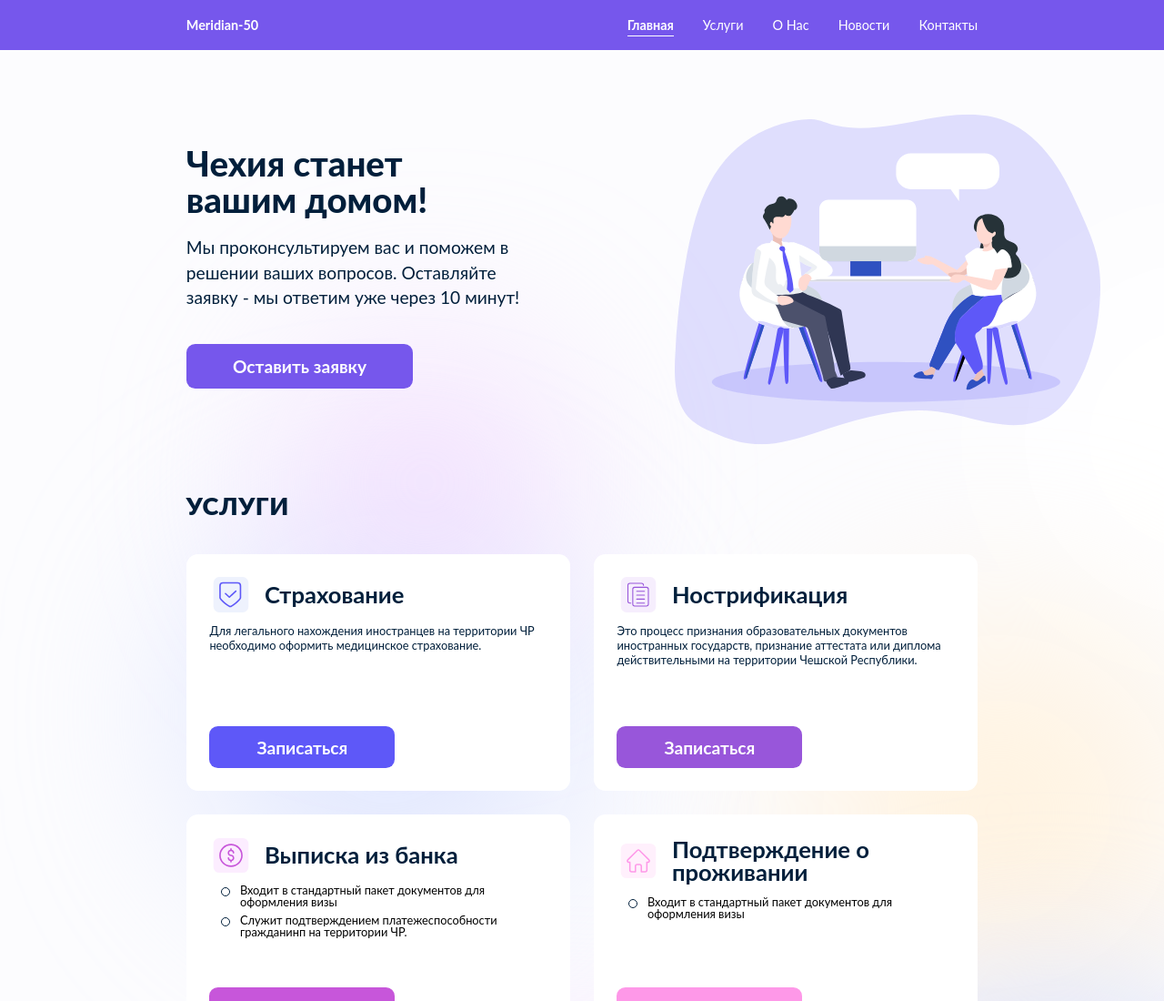
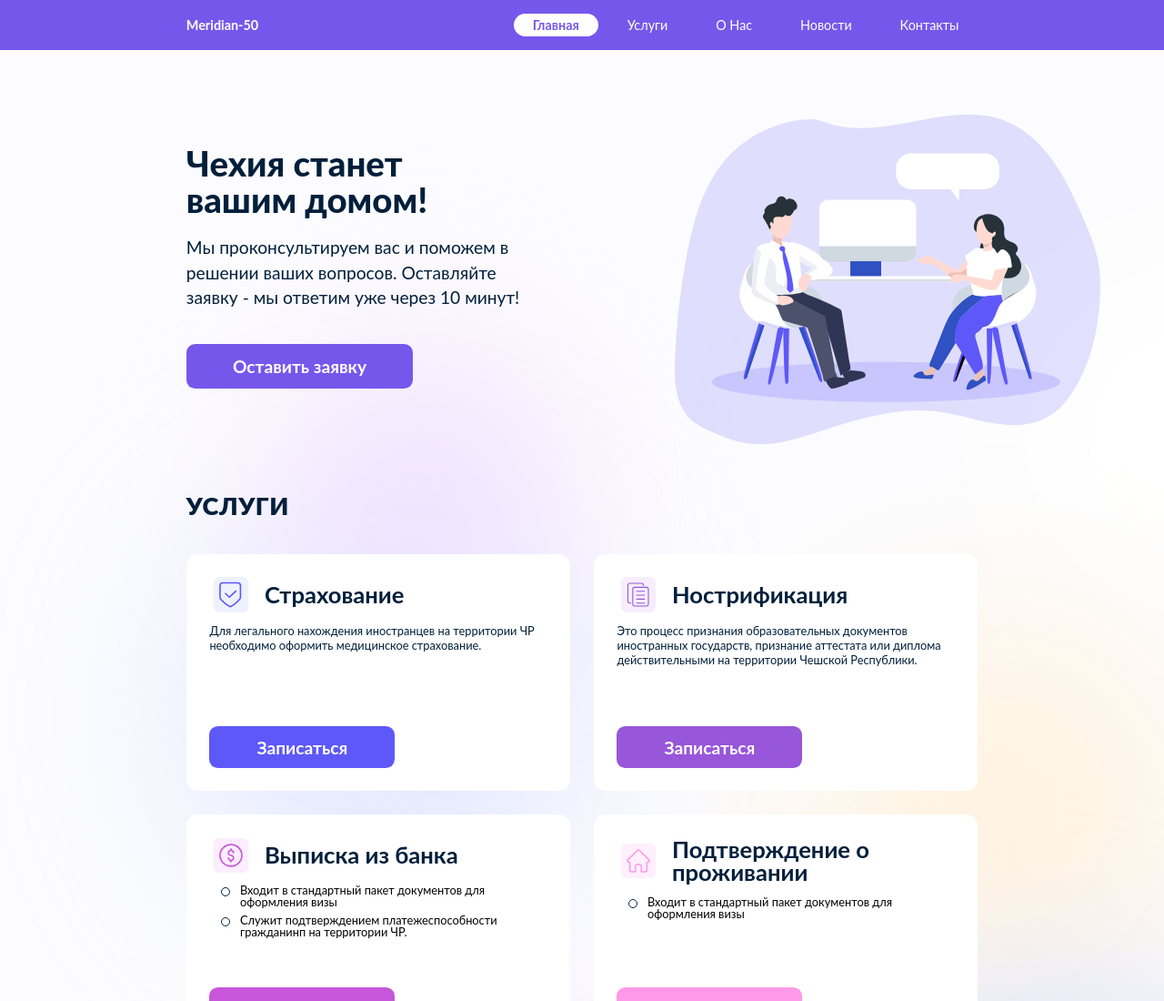
Before and after one commit to RBurik/meridian50, a website: page src/index.html in a window 1280 px wide. Shown: the top 1100 px of the page at 91% size. Drawn offline with nearby package versions, Linux system fonts and the light colour scheme; files that its build step writes are made by us from their sources; files whose address does not match are found by name.

Commit message:
Good Home page! v.1

```diff
--- a/src/scss/index.scss
+++ b/src/scss/index.scss
@@ -69,7 +69,7 @@ h6 {
   padding: 0 16rem;
   width: 100%;
 }
-@keyframes gradientBG {
+@keyframes gradient {
   from {
     background-color: $blue;
   }
@@ -89,6 +89,26 @@ h6 {
     background-color: $blue;
   }
 }
+@keyframes gradientColor {
+  from {
+    color: $blue;
+  }
+  20% {
+    color: $purple;
+  }
+  40% {
+    color: $violet;
+  }
+  60% {
+    color: $pink;
+  }
+  80% {
+    color: $turquoise;
+  }
+  to {
+    color: $blue;
+  }
+}
 .header {
   transition: 0.1s;
   position: fixed;
@@ -99,7 +119,7 @@ h6 {
   padding: 1.5rem 0;
   background-color: $blue;
   animation-duration: 100s;
-  animation-name: gradientBG;
+  animation-name: gradient;
   animation-iteration-count: infinite;
   .container {
     display: flex;
@@ -113,51 +133,36 @@ h6 {
     font-weight: bold;
   }
   .nav-item {
+    padding: 0.3125rem 1.625rem;
     position: relative;
     transition: 0.15s;
     font-size: 1.125rem;
     color: #fff;
-    &:after {
-      content: '';
-      transition: 0.3s;
-      position: absolute;
-      bottom: -0.3125rem;
-      left: 0;
-      display: inline-block;
-      height: 0.125rem;
-      width: 0%;
-      background-color: #fff;
-    }
+    border-radius: 1.0625rem;
     &:hover {
       color: #fff;
-      &:after {
-        width: 100%;
-      }
+      background-color: rgba($color: #fff, $alpha: 0.3);
     }
     &:not(:last-child) {
-      margin-right: 2.25rem;
+      margin-right: 0.625rem;
     }
     &.nav-item-active {
       position: relative;
-      color: #fff;
+      color: $blue;
       font-weight: bold;
-      &:after {
-        content: '';
-        transition: 0.1s;
-        position: absolute;
-        bottom: -0.3125rem;
-        left: 0;
-        display: inline-block;
-        height: 0.125rem;
-        width: 100%;
-        background-color: #fff;
-      }
+      background-color: #fff;
+      animation-duration: 100s;
+      animation-name: gradientColor;
+      animation-iteration-count: infinite;
     }
   }
   &.header-float {
     padding: 0.5rem 0;
-    .nav-item-active:after {
-      opacity: 0;
+    .nav-item {
+      background-color: inherit;
+      &.nav-item-active {
+        color: #fff !important;
+      }
     }
   }
 }
@@ -182,7 +187,7 @@ h6 {
     transform: scale(1);
     padding: 1rem 4rem;
     animation-duration: 100s;
-    animation-name: gradientBG;
+    animation-name: gradient;
     animation-iteration-count: infinite;
     &.button-blue:hover {
       box-shadow: none;
```
Also changed, not shown: Meridian50/css/index.css, Meridian50/css/index.min.css.
